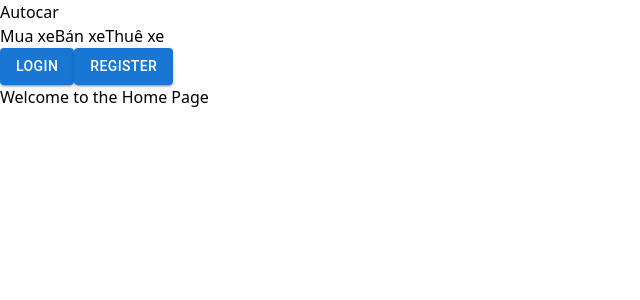
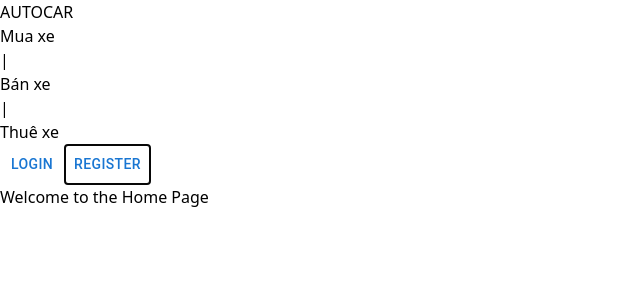
Before and after one commit to Car-Sell-MindX-X36/frontend, a React (Vite) app: page / in a window 1280 px wide. Shown: the top 300 px of the page, without its empty margins (0-640 px from the left). Built offline with nearby package versions, Linux system fonts and the light colour scheme.

Commit message:
fix UI homepage

```diff
--- a/src/components/Header/Header.jsx
+++ b/src/components/Header/Header.jsx
@@ -6,12 +6,14 @@ import { Link } from 'react-router-dom';
 
 const Header = () => {
   return (
-    <div className='w-full flex justify-between items-center p-4 bg-gray-800 text-white'>
-        <h1 className='text-3xl'>Autocar</h1>
+    <div className='w-3/4 flex justify-between items-center p-4'>
+        <h1 className='text-3xl font-bold'><Link to='/'>AUTOCAR</Link></h1>
         <nav className='flex gap-6'>
-            <span><Link to='#'>Mua xe</Link></span>
-            <span><Link to='#'>Bán xe</Link></span>
-            <span><Link to='#'>Thuê xe</Link></span>
+            <span className='font-bold'><Link to='#'>Mua xe</Link></span>
+            <p>|</p>
+            <span className='font-bold'><Link to='#'>Bán xe</Link></span>
+            <p>|</p>
+            <span className='font-bold'><Link to='#'>Thuê xe</Link></span>
         </nav>
         <div className='flex items-center gap-4'>
             <UserLoginModal />
--- a/src/components/Modal/UserLoginModal.jsx
+++ b/src/components/Modal/UserLoginModal.jsx
@@ -17,7 +17,7 @@ const UserLoginModal = () => {
 
     const [open, setOpen] = useState(false);
     const [formData, setFormData] = useState({
-        phoneNumberOrEmail: '',
+        indentifier: '',
         password: ''
     })
 
@@ -33,13 +33,13 @@ const UserLoginModal = () => {
     const validate = () => {
         const newErr = {};
 
-        if (!formData.phoneNumberOrEmail.trim()) {
-            newErr.phoneNumberOrEmail = 'Phone number or email is required';
+        if (!formData.indentifier.trim()) {
+            newErr.indentifier = 'Phone number or email is required';
         } else if (
-            !/^[\w.+-]+@gmail\.com$/.test(formData.phoneNumberOrEmail) ||
-            !/^0\d{9}$/.test(formData.phoneNumberOrEmail)
+            !/^[\w.+-]+@gmail\.com$/.test(formData.indentifier) ||
+            !/^0\d{9}$/.test(formData.indentifier)
         ) {
-            newErr.phoneNumberOrEmail = 'Must be a valid Gmail address or 10-digit phone number starting with 0';
+            newErr.indentifier = 'Must be a valid Gmail address or 10-digit phone number starting with 0';
         }
 
         if (!formData.password.trim()) {
@@ -60,7 +60,7 @@ const UserLoginModal = () => {
 
         try {
             const loginData = {
-                phoneNumberOrEmail: formData.phoneNumberOrEmail,
+                indentifier: formData.indentifier,
                 password: formData.password
             };
             console.log('Login Payload:', loginData);
@@ -79,15 +79,15 @@ const UserLoginModal = () => {
 
     return (
         <>
-            <Button variant='contained' onClick={handleOpen}>Login</Button>
+            <Button onClick={handleOpen} className='bg-white'><p className='font-bold text-black'>Login</p></Button>
             <Modal open={open} onClose={handleClose} aria-labelledby="login-modal" aria-describedby="click-to-login">
                 <Box onSubmit={handleLogin} style={style} sx={{ display: 'flex', flexDirection: 'column', alignItems: 'center', backgroundColor: '#fff' }}>
                     <Typography id="login-modal" variant="h6" component="h2" sx={{ fontSize: '2rem', margin: '1rem 0' }}>
                         User Login
                     </Typography>
                     <div className="flex flex-col items-center justify-center gap-[1.25rem] my-[1.25rem]">
-                        <TextField sx={{ width: '300px' }} label='Email or Phone Number' variant='filled' />
-                        <TextField sx={{ width: '300px' }} label='Password' variant='filled' type='password' />
+                        <TextField sx={{ width: '300px' }} label='Email or Phone Number' variant='filled' value={formData.indentifier} onChange={handleInputChange} />
+                        <TextField sx={{ width: '300px' }} label='Password' variant='filled' type='password' value={formData.password} onChange={handleInputChange} />
                     </div>
                     <div className="flex flex-col items-center justify-center w-full gap-[1.25rem] my-[1.25rem]">
                         <span>Forgot password? <Link to='#'>Click here</Link></span>
--- a/src/components/Modal/UserRegisterModal.jsx
+++ b/src/components/Modal/UserRegisterModal.jsx
@@ -113,7 +113,7 @@ const UserRegisterModal = () => {
 
     return (
             <>
-                <Button variant='contained' onClick={handleOpen}>Register</Button>
+                <Button onClick={handleOpen} className='bg-white' sx={{ border: '2px solid #080808' }}><p className='font-bold text-black'>Register</p></Button>
                 <Modal open={open} onClose={handleClose} aria-labelledby="register-modal" aria-describedby="click-to-register">
                     <Box onSubmit={handleSubmit} style={style} sx={{ display: 'flex', flexDirection: 'column', alignItems: 'center', backgroundColor: '#fff' }}>
                         <Typography id="register-modal" variant="h6" component="h2" sx={{ fontSize: '2rem', margin: '1rem 0' }}>
@@ -129,10 +129,9 @@ const UserRegisterModal = () => {
                                 <FormControl sx={{ width: '50%' }} variant='filled' required>
                                     <InputLabel id='gender-select-label'>Gender</InputLabel>
                                     <Select labelId='gender-select-label' id='gender-select' name='gender' defaultValue='' label='Gender' value={formData.gender} onChange={handleInputChange}>
-                                        <MenuItem value=''>Select</MenuItem>
-                                        <MenuItem value='Male'>Male</MenuItem>
-                                        <MenuItem value='Female'>Female</MenuItem>
-                                        <MenuItem value='Other'>Other</MenuItem>
+                                        <MenuItem value='male'>Male</MenuItem>
+                                        <MenuItem value='female'>Female</MenuItem>
+                                        <MenuItem value='other'>Other</MenuItem>
                                     </Select>
                                 </FormControl>
                                 <TextField label='Date Of Birth' variant='filled' type='date' name='dob' InputLabelProps={{ shrink: true }} sx={{ width: '50%' }} value={formData.dob} onChange={handleInputChange} required />
--- a/src/pages/User/HomePage.jsx
+++ b/src/pages/User/HomePage.jsx
@@ -5,7 +5,9 @@ const HomePage = () => {
 
   return (
     <>
-      <Header />
+      <div className='w-full flex items-center justify-center'>
+        <Header />
+      </div>
       <div className='flex justify-center items-center h-screen'>
         <h1 className='text-4xl font-bold'>Welcome to the Home Page</h1>
       </div>
```
